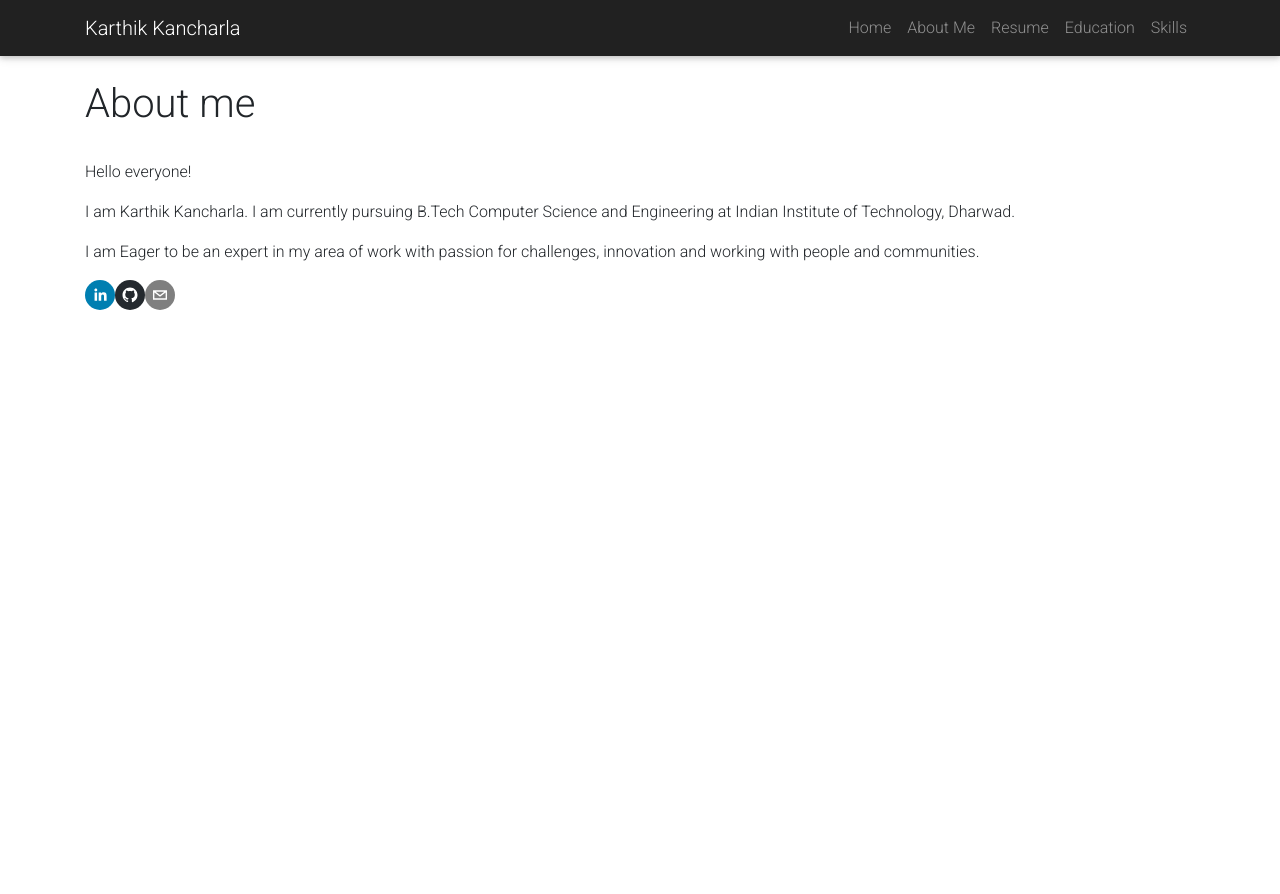
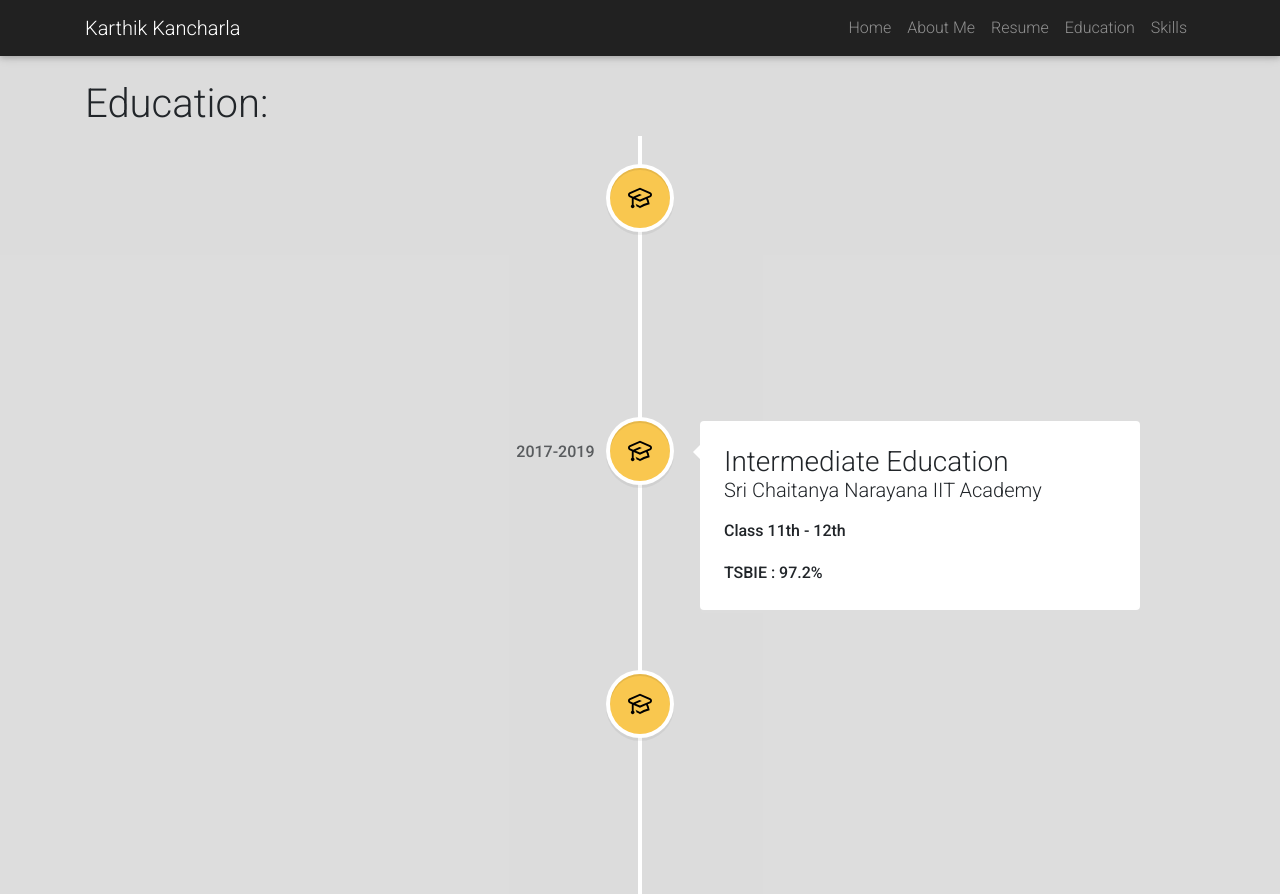
Before and after one commit to karthikkancharla2002/mywebsite, a React (Create React App) app: page /#/education in a window 1280 px wide. Before the commit the page ends 800 px from the top, so only its background shows below. Built offline with nearby package versions, Linux system fonts and the light colour scheme.

Commit message:
router fix

```diff
--- a/src/App.js
+++ b/src/App.js
@@ -2,7 +2,7 @@
 import './App.css';
 // import Header from './components/Header/index';
 import Routes from './routes';
-import { BrowserRouter as Router } from 'react-router-dom';
+import { HashRouter} from 'react-router-dom';
 import {Navbar,Nav} from 'react-bootstrap';
 
 function App() {
@@ -29,18 +29,19 @@ function App() {
         <Navbar.Toggle aria-controls="basic-navbar-nav" />
         <Navbar.Collapse id="basic-navbar-nav">
             <Nav className="ml-auto">
-            <Nav.Link href="/">Home</Nav.Link>
-            <Nav.Link href="/about">About Me</Nav.Link>
+            <Nav.Link href="/#/">Home</Nav.Link>
+            <Nav.Link href="/#/about">About Me</Nav.Link>
             <Nav.Link href="https://drive.google.com/file/d/1hRV98JtopqQmRxdi6AxcYGeqkru9rXmO/view?usp=sharing">Resume</Nav.Link>
-            <Nav.Link href="/education">Education</Nav.Link>
-            <Nav.Link href="/skills">Skills</Nav.Link>
+            <Nav.Link href="/#/education">Education</Nav.Link>
+            <Nav.Link href="/#/skills">Skills</Nav.Link>
             </Nav>
         </Navbar.Collapse>
         </div>
         </Navbar>
-      <Router>
+
+      <HashRouter>
       <Routes />
-    </Router>
+    </HashRouter>
       {/* <h1>Hello! I am Karthik and welcome to my website. It is under construction, so please visit later.</h1> */}
     </div>
   );
--- a/src/components/Education/index.css
+++ b/src/components/Education/index.css
@@ -1,3 +1,3 @@
 .timeline{
-    background-color: rgba(218, 218, 218, 0.925)
+    background-color: rgba(218, 218, 218, 0.925);
 }
--- a/src/components/Header/index.js
+++ b/src/components/Header/index.js
@@ -1,5 +1,6 @@
 import React from 'react';
 import {Navbar,Nav} from 'react-bootstrap';
+import EducationPage from '../pages/Education';
 
 function Header()
     {
@@ -14,7 +15,7 @@ function Header()
             <Nav.Link href="/">Home</Nav.Link>
             <Nav.Link href="/about">About Me</Nav.Link>
             <Nav.Link href="https://drive.google.com/file/d/1hRV98JtopqQmRxdi6AxcYGeqkru9rXmO/view?usp=sharing">Resume</Nav.Link>
-            <Nav.Link href="/education">Education</Nav.Link>
+            <Nav.Link href="{EducationPage}">Education</Nav.Link>
             <Nav.Link href="/skills">Skills</Nav.Link>
             </Nav>
         </Navbar.Collapse>
```
